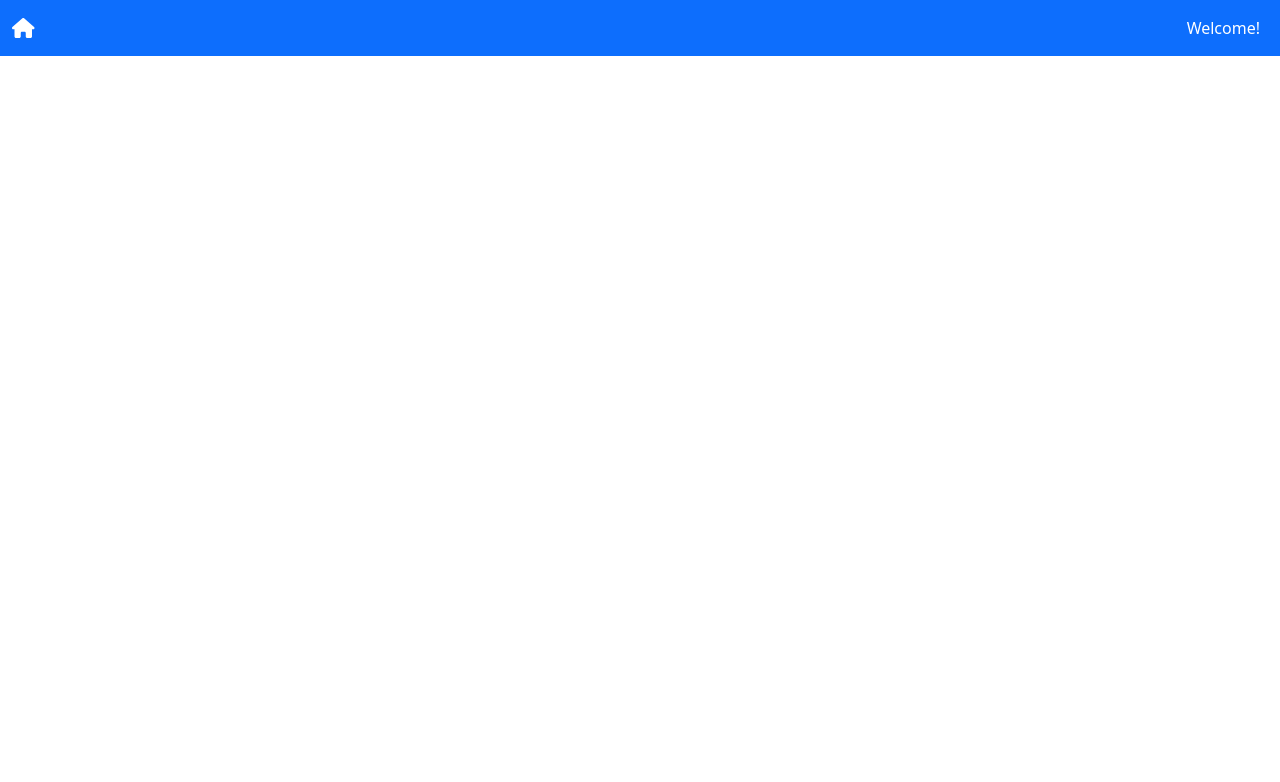
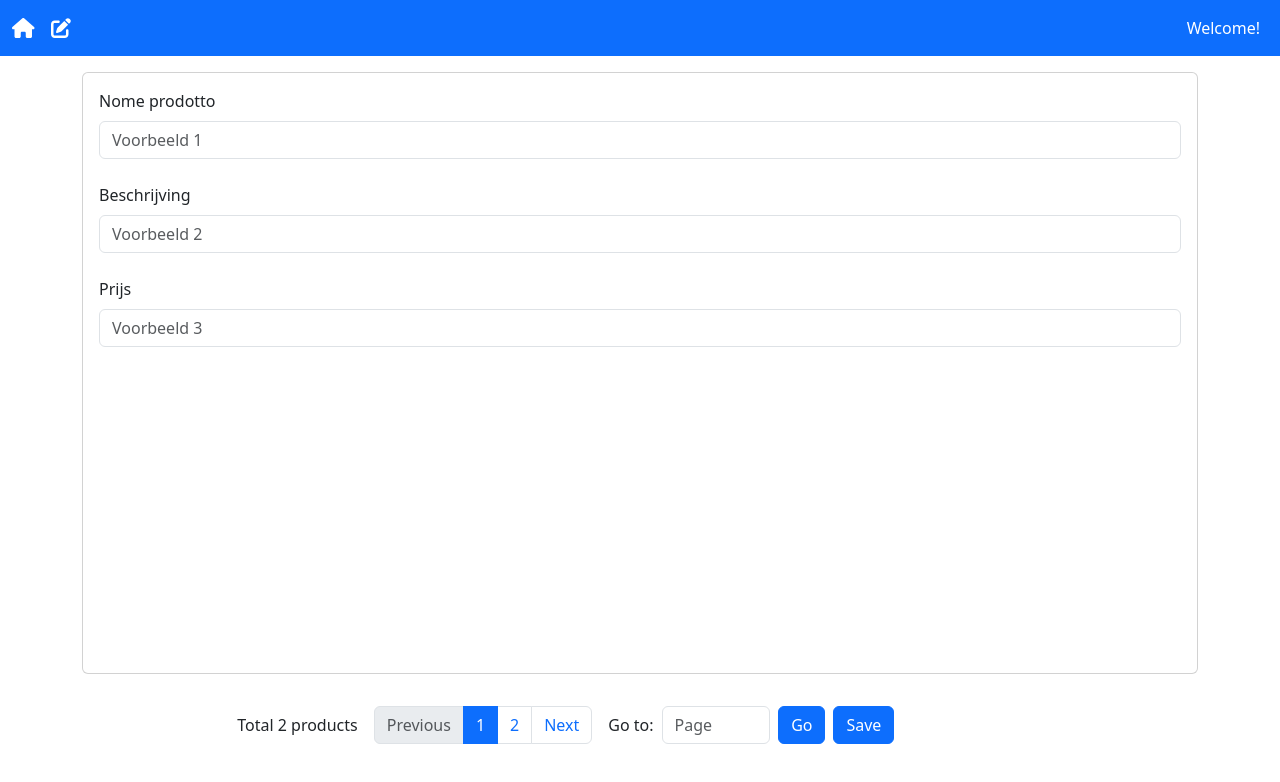
Before and after one commit to IvarOt/EVE-Frontend, a React (Vite) app in the folder eve-frontend/: page /editpage in a window 1280 px wide. Before the commit this address had no page. Shown: the top 782 px of the page. Built offline with nearby package versions, Linux system fonts and the light colour scheme.

Commit message:
Created edit excell page
Created edit excell page

```diff
--- a/eve-frontend/src/App.jsx
+++ b/eve-frontend/src/App.jsx
@@ -2,6 +2,7 @@ import { Routes, Route } from 'react-router-dom'
 import Dashboard from './pages/Dashboard'
 import "./App.css"
 import Navbar from './components/Navbar'
+import Editpage from './pages/Edit-product'
 
 function App() {
     return (
@@ -9,6 +10,7 @@ function App() {
             <Navbar />
             <Routes>
                 <Route path="/" element={<Dashboard />} />
+                <Route path="/editpage" element={<Editpage />} />
             </Routes>
         </div>
     )
--- a/eve-frontend/src/components/Navbar.jsx
+++ b/eve-frontend/src/components/Navbar.jsx
@@ -1,6 +1,7 @@
 import { FontAwesomeIcon } from '@fortawesome/react-fontawesome';
-import { faHome } from '@fortawesome/free-solid-svg-icons';
+import { faHome, faPenToSquare } from '@fortawesome/free-solid-svg-icons';
 import { Link } from "react-router-dom";
+import { NavLink } from 'react-router-dom';
 
 function Navbar() {
     return (
@@ -8,6 +9,9 @@ function Navbar() {
       <div className="container-fluid">
         <a className="navbar-brand" href="/" style={{ color: 'white' }}>
         <FontAwesomeIcon icon={faHome} />
+        </a>
+        <a className="navbar-brand" href="/editpage" style={{ color: 'white' }}>
+        <FontAwesomeIcon icon={faPenToSquare} />
         </a>
         <button className="navbar-toggler" type="button" data-bs-toggle="collapse" data-bs-target=".navbar-collapse" aria-controls="navbarSupportedContent"
           aria-expanded="false" aria-label="Toggle navigation">
--- /dev/null
+++ b/eve-frontend/src/pages/Edit-product.jsx
@@ -0,0 +1,148 @@
+import React, { useState } from 'react';
+
+function Editpage() {
+  const [currentPage, setCurrentPage] = useState(1);
+  const [inputPage, setInputPage] = useState('');
+  const itemsPerPage = 1;
+
+  const data = [
+    [
+      { label: 'Nome prodotto', placeholder: 'Voorbeeld 1' },
+      { label: 'Beschrijving', placeholder: 'Voorbeeld 2' },
+      { label: 'Prijs', placeholder: 'Voorbeeld 3' },
+    ],
+    [
+      { label: 'Nome prodotto 2', placeholder: 'Voorbeeld 4' },
+      { label: 'Beschrijving 2', placeholder: 'Voorbeeld 5' },
+      { label: 'Prijs 2', placeholder: 'Voorbeeld 6' },
+      { label: 'Nome prodotto 2', placeholder: 'Voorbeeld 4' },
+      { label: 'Beschrijving 2', placeholder: 'Voorbeeld 5' },
+      { label: 'Prijs 2', placeholder: 'Voorbeeld 6' },
+      { label: 'Nome prodotto 2', placeholder: 'Voorbeeld 4' },
+      { label: 'Beschrijving 2', placeholder: 'Voorbeeld 5' },
+      { label: 'Prijs 2', placeholder: 'Voorbeeld 6' },
+      { label: 'Nome prodotto 2', placeholder: 'Voorbeeld 4' },
+      { label: 'Beschrijving 2', placeholder: 'Voorbeeld 5' },
+      { label: 'Prijs 2', placeholder: 'Voorbeeld 6' },
+
+    ],
+  ];
+
+  const indexOfLastItem = currentPage * itemsPerPage;
+  const indexOfFirstItem = indexOfLastItem - itemsPerPage;
+  const currentItems = data.slice(indexOfFirstItem, indexOfLastItem);
+
+  const totalPages = Math.ceil(data.length / itemsPerPage);
+
+  const getPaginationNumbers = () => {
+    const paginationNumbers = [];
+    const maxVisible = 5;
+    let startPage = Math.max(1, currentPage - 2);
+
+    if (totalPages > maxVisible) {
+      if (startPage + maxVisible - 1 > totalPages) {
+        startPage = totalPages - maxVisible + 1;
+      }
+      if (startPage < 1) {
+        startPage = 1;
+      }
+    }
+
+    for (let i = 0; i < maxVisible && startPage <= totalPages; i++, startPage++) {
+      paginationNumbers.push(startPage);
+    }
+    return paginationNumbers;
+  };
+
+  const handlePageChange = (page) => {
+    if (page >= 1 && page <= totalPages) {
+      setCurrentPage(page);
+      setInputPage('');
+    }
+  };
+
+  const handleInputPageChange = (event) => {
+    setInputPage(event.target.value);
+  };
+
+  const handleGoToPage = () => {
+    const pageNumber = parseInt(inputPage, 10);
+    if (!isNaN(pageNumber)) {
+      handlePageChange(pageNumber);
+    }
+  };
+
+  const handleSave = () => {
+    alert('Changes saved!');
+  };
+
+  return (
+    <div className="d-flex flex-column">
+      <main className="container flex-fill">
+        <div className="card mb-3">
+          <div className="card-body overflow-auto" style={{ maxHeight: '75vh', minHeight: '75vh' }}>
+            {currentItems.map((formFields, cardIndex) => (
+              <div key={cardIndex}>
+                {formFields.map((field, index) => (
+                  <div className="mb-4" key={index}>
+                    <label className="form-label">{field.label}</label>
+                    <input
+                      type="text"
+                      className="form-control"
+                      placeholder={field.placeholder}
+                    />
+                  </div>
+                ))}
+              </div>
+            ))}
+          </div>
+        </div>
+      </main>
+
+      <footer className="footer text-center text-lg-start py-3">
+        <div className="container-fluid d-flex flex-column align-items-center">
+          <div className="d-flex justify-content-between align-items-center mb-3">
+            <div className="me-3">
+                Total {data.length} products
+            </div>
+            <nav>
+              <ul className="pagination mb-0">
+                <li className={`page-item ${currentPage === 1 ? 'disabled' : ''}`}>
+                  <button className="page-link" onClick={() => handlePageChange(currentPage - 1)}>
+                    Previous
+                  </button>
+                </li>
+                {getPaginationNumbers().map((pageNumber) => (
+                  <li className={`page-item ${currentPage === pageNumber ? 'active' : ''}`} key={pageNumber}>
+                    <button className="page-link" onClick={() => handlePageChange(pageNumber)}>
+                      {pageNumber}
+                    </button>
+                  </li>
+                ))}
+                <li className={`page-item ${currentPage === totalPages ? 'disabled' : ''}`}>
+                  <button className="page-link" onClick={() => handlePageChange(currentPage + 1)}>
+                    Next
+                  </button>
+                </li>
+              </ul>
+            </nav>
+            <div className="d-flex align-items-center ms-3">
+              <span className="me-2">Go to:</span>
+              <input
+                type="number"
+                className="form-control me-2 w-25"
+                value={inputPage}
+                onChange={handleInputPageChange}
+                placeholder="Page"
+              />
+              <button className="btn btn-primary me-2" onClick={handleGoToPage}>Go</button>
+              <button className="btn btn-primary" onClick={handleSave}>Save</button>
+            </div>
+          </div>
+        </div>
+      </footer>
+    </div>
+  );
+}
+
+export default Editpage;
```
